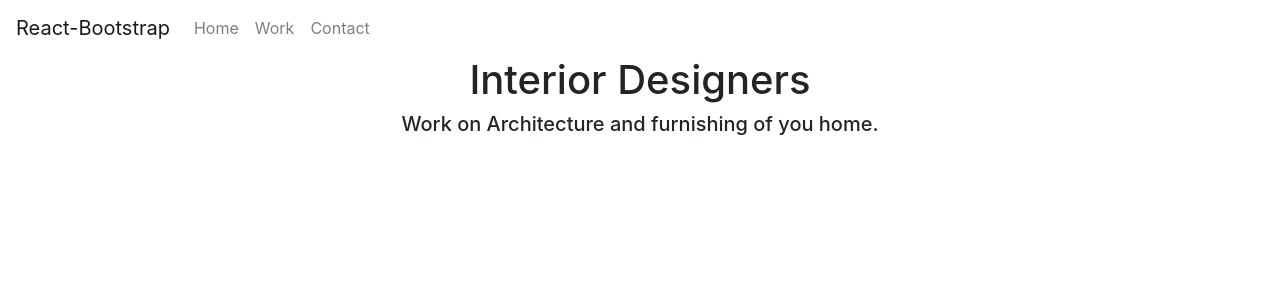
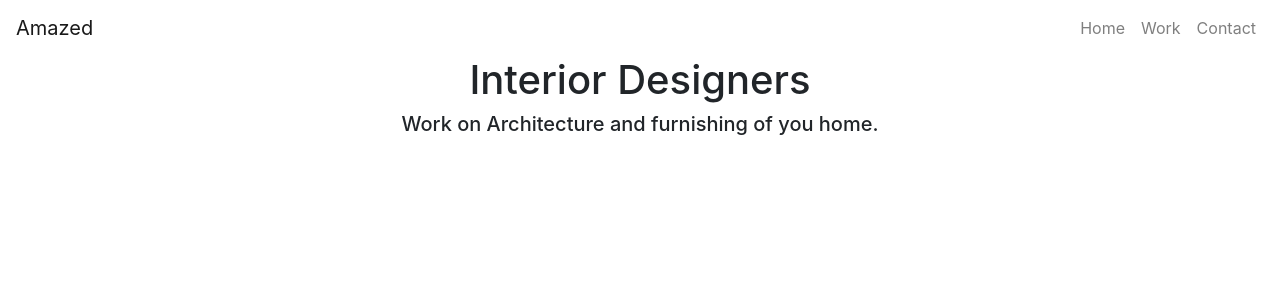
Before and after one commit to devnoorfatima/React-Website, a React (Create React App) app in the folder website-app/: page / in a window 1280 px wide. Shown: the top 300 px of the page. Built offline with nearby package versions, Linux system fonts and the light colour scheme.

Commit message:
Making a react ebsite project.

```diff
--- a/website-app/src/index.js
+++ b/website-app/src/index.js
@@ -10,21 +10,18 @@ import * as serviceWorker from './serviceWorker';
 const routing = (
   <Router>
  <Navbar>
-         <Navbar.Brand href="/">React-Bootstrap</Navbar.Brand>
+         <Navbar.Brand href="/">Amazed</Navbar.Brand>
           <Navbar.Collapse>
-         <Nav className="mr-auto">
-         <NavItem eventkey={1} href="/">
+        <Nav className='ml-auto'>
+        <NavItem eventkey={1} href="/">
         <Nav.Link href="/">Home</Nav.Link>
         </NavItem>
-        <NavItem eventkey={1} href="/">
+        <NavItem eventkey={2} href="/work">
         <Nav.Link href="/work">Work</Nav.Link>
         </NavItem>
-        <NavItem eventkey={1} href="/">
+        <NavItem eventkey={3} href="/contact">
         <Nav.Link href="/contact">Contact</Nav.Link>
         </NavItem>
-
-
-
         </Nav>
 
         </Navbar.Collapse>
```
Also changed, not shown: website-app/src/css/index.css (deleted).
